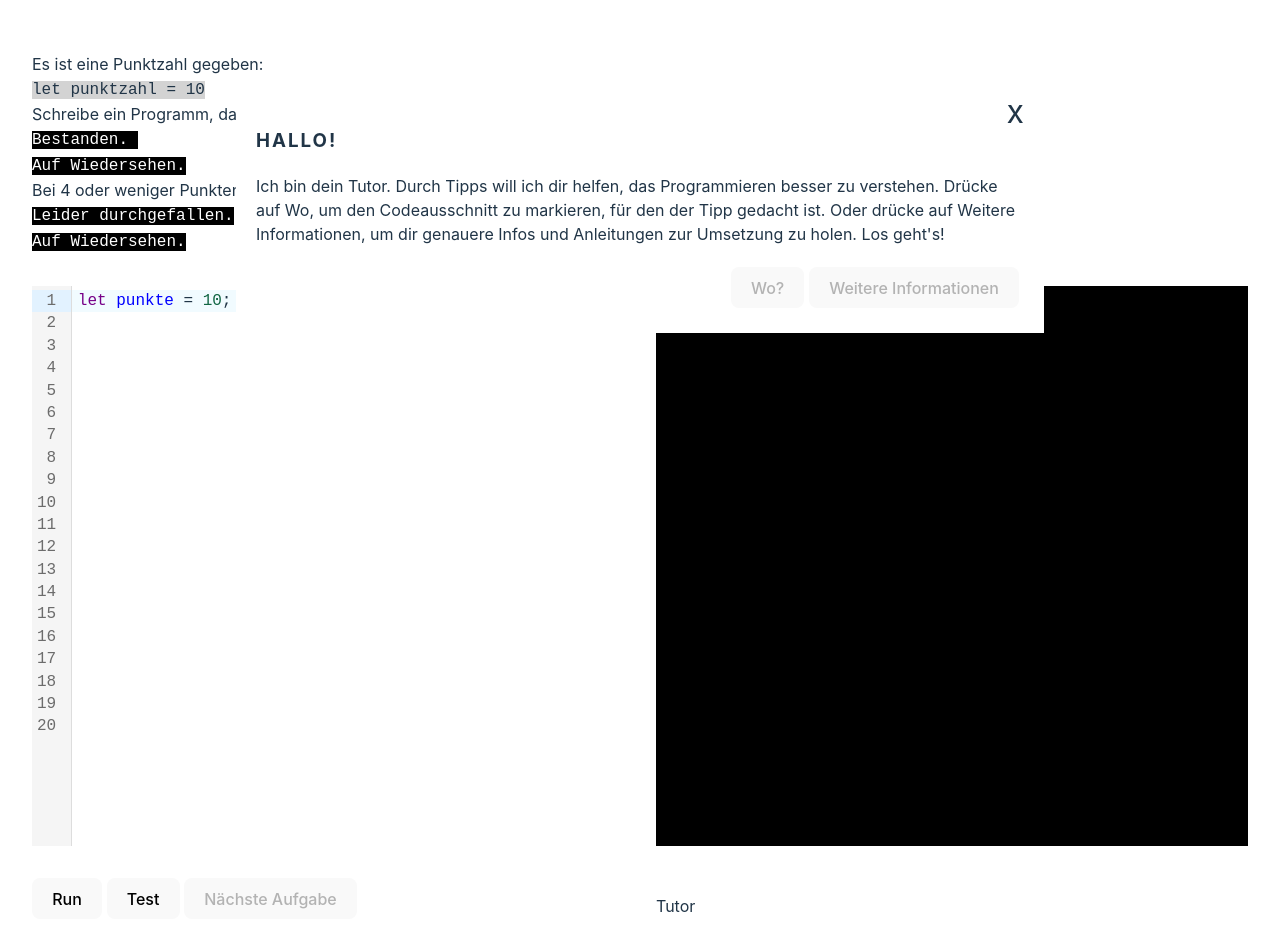
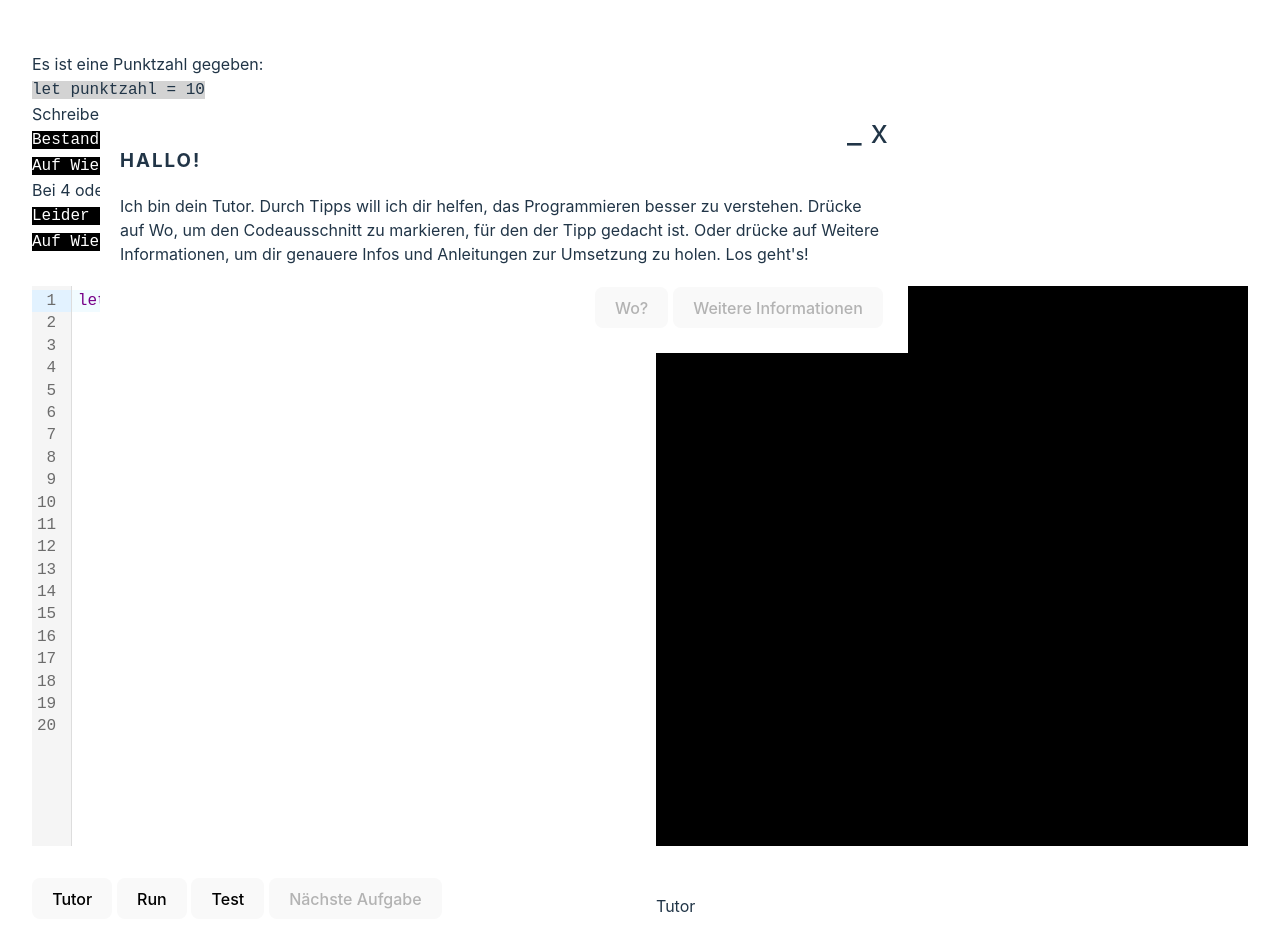
Before and after one commit to leje512/learn-to-code, a Svelte app in the folder codingtutorial/: page / in a window 1280 px wide. Shown: the top 950 px of the page. Built offline with nearby package versions, Linux system fonts and the light colour scheme.

Commit message:
feat: make modal draggable

```diff
--- a/codingtutorial/src/components/Modal.svelte
+++ b/codingtutorial/src/components/DraggableModal.svelte
@@ -1,8 +1,38 @@
 <script>
   import { createEventDispatcher } from "svelte"
+
   export let backgroundColor
+  export let backgroundUsable = true
 
   const dispatch = createEventDispatcher()
+
+  let left = 100
+  let top = 100
+  let moving = false
+  let minimized = false
+
+  function onMouseDown() {
+    moving = true
+  }
+
+  function onMouseMove(e) {
+    if (moving) {
+      left += e.movementX
+      top += e.movementY
+    }
+  }
+
+  function onMouseUp() {
+    moving = false
+  }
+
+  function minimizeModal() {
+    minimized = true
+  }
+
+  function maximizeModal() {
+    minimized = false
+  }
 
   function closeModal() {
     dispatch("close")
@@ -10,17 +40,33 @@
 </script>
 
 <transition name="modal">
-  <div class="modal-wrapper">
-    <div class="modal" style="background-color: {backgroundColor};">
-      <span class="close" on:click={closeModal}>x</span>
-      <h3 class="title">
-        <slot name="title" />
-      </h3>
+  <div class={backgroundUsable ? "" : "modal-wrapper"}>
+    <div
+      on:mousedown={onMouseDown}
+      style="left: {left}px; top: {top}px; background-color: {backgroundColor};"
+      class="modal"
+    >
+      <div class="taskbar">
+        {#if !minimized}
+          <span on:click={minimizeModal}>_</span>
+        {:else}
+          <span on:click={maximizeModal}>o</span>
+        {/if}
+        <span on:click={closeModal}>x</span>
+      </div>
+      {#if !minimized}
+        <h3 class="title">
+          <slot name="title" />
+        </h3>
+      {/if}
       <slot name="content" />
-      <slot class="actions" name="actions" />
+      {#if !minimized}
+        <slot class="actions" name="actions" />
+      {/if}
     </div>
   </div>
 </transition>
+<svelte:window on:mouseup={onMouseUp} on:mousemove={onMouseMove} />
 
 <style>
   .modal-wrapper {
@@ -55,14 +101,14 @@
     width: 60vw;
     max-width: 800px;
     max-height: 80vh;
-    background: white;
     display: flex;
     flex-direction: column;
     padding: 20px;
     overflow-y: scroll;
+    cursor: move;
   }
 
-  .close {
+  .taskbar {
     margin-left: auto;
     cursor: pointer;
     font-size: 2em;
--- a/codingtutorial/src/components/Sandbox.svelte
+++ b/codingtutorial/src/components/Sandbox.svelte
@@ -1,6 +1,6 @@
 <script>
   import CodeEditor from "./CodeEditor.svelte"
-  import Modal from "./Modal.svelte"
+  import DraggableModal from "./DraggableModal.svelte"
   import { runUnitTest } from "../lib/tests"
   import { getDiagnostics } from "../lib/astlint"
   import { isEqual } from "lodash"
@@ -101,7 +101,7 @@
   {#if showTutor}
     <p>Tutor</p>
     {#if code && code.trim() === initialcode.trim()}
-      <Modal
+      <DraggableModal
         backgroundColor={getBackgroundColor()}
         on:close={() => (showTutor = false)}
       >
@@ -117,9 +117,9 @@
           <button disabled>Wo?</button>
           <button disabled>Weitere Informationen</button>
         </div>
-      </Modal>
+      </DraggableModal>
     {:else if lintError}
-      <Modal
+      <DraggableModal
         backgroundColor={getBackgroundColor(lintError.severity)}
         on:close={() => (showTutor = false)}
       >
@@ -135,10 +135,11 @@
             <button on:click={moreInformation}>Weitere Informationen</button>
           {/if}
         </div>
-      </Modal>
+      </DraggableModal>
     {/if}
   {/if}
   <div id="action">
+    <button on:click={() => (showTutor = true)}>Tutor</button>
     <button on:click={run}>Run</button>
     <button on:click={test}>Test</button>
     <button disabled={!testPassed} on:click={next}>Nächste Aufgabe</button>
```
